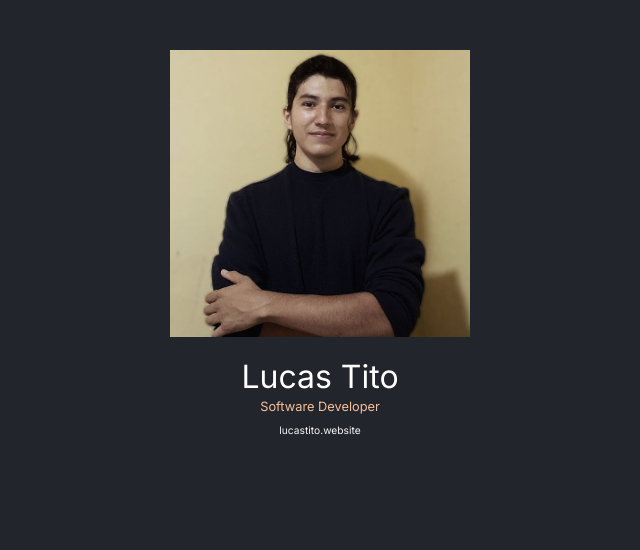
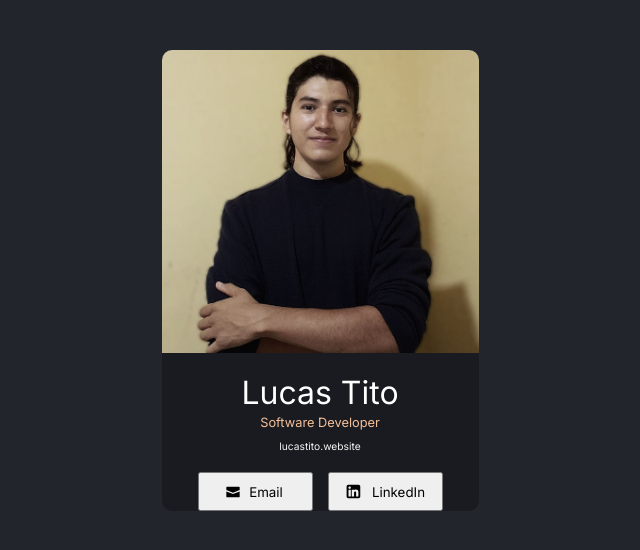
Before and after one commit to Lucas-Tito/FirstSteps_ReactJS, a JavaScript app in the folder Projects/2_businesscard/: page / in a window 1280 px wide. Shown: the top 550 px of the page, without its empty margins (320-960 px from the left). Built offline with nearby package versions, Linux system fonts and the light colour scheme.

Commit message:
contacty buttons added

```diff
--- a/Projects/2_businesscard/src/App.js
+++ b/Projects/2_businesscard/src/App.js
@@ -1,10 +1,12 @@
 import Photo_and_Name from "./components/Photo_and_Name"
+import Contact_Btns from "./components/Contact_Btns"
 
 export default function App(){
     return(
         <>
             <div className="card">
                 <Photo_and_Name/>
+                <Contact_Btns/>
             </div>
         </>
     )
--- /dev/null
+++ b/Projects/2_businesscard/src/components/Contact_Btns.js
@@ -0,0 +1,18 @@
+import email_icon from "../images/email_icon.svg"
+import linkedin_icon from "../images/linkedin_icon.svg"
+
+export default function Contact_Btns(){
+    return(
+        <div className="contact_btns">
+            <button id="email" href="">
+                <img id="email_icon" src={email_icon}/>
+                <span>Email</span>
+            </button>
+
+            <button id="linkedin" href="">
+                <img id="linkedin_icon" src={linkedin_icon}/>
+                <span>LinkedIn</span>
+            </button>
+        </div>
+    )
+}
--- a/Projects/2_businesscard/src/style.css
+++ b/Projects/2_businesscard/src/style.css
@@ -14,18 +14,26 @@
     background-color: #23252C;
 }
 
+.card{
+    border-radius: 10px;
+    margin-top: 50px;
+    align-self: center;
+    background-color: #1A1B21;
+    width: fit-content;
+}
+
 .imageContainer{
     display: flex;
     flex-direction: column;
     align-items: center;
     justify-content: center;
-    margin-top: 50px;
     color: white;
 }
 
 .imageContainer img{
+    border-radius: 10px 10px 0 0;
     background-color: brown;
-    width: 300px;
+    width: 317px;
 }
 
 .imageContainer .text{
@@ -52,3 +60,31 @@
     margin-top: 10px;
     color: #F5F5F5;
 }
+
+.contact_btns{
+    display: flex;
+    justify-content: center;
+    margin-top: 20px;
+}
+
+.contact_btns button{
+    display: flex;
+    align-items: center;
+    justify-content: center;
+    width: 115px;
+    padding: 7px 11px 7px 9px;
+}
+
+.contact_btns img{
+    width: 16px;
+    margin-right: 8px;
+}
+
+.contact_btns #linkedin_icon{
+    width: 21px;
+}
+
+
+.contact_btns #email{
+    margin-right: 15px;
+}
```
Also changed, not shown: Projects/2_businesscard/src/ToDo.txt (added), Projects/2_businesscard/src/images/email_icon.svg (added), Projects/2_businesscard/src/images/linkedin_icon.svg (added).
